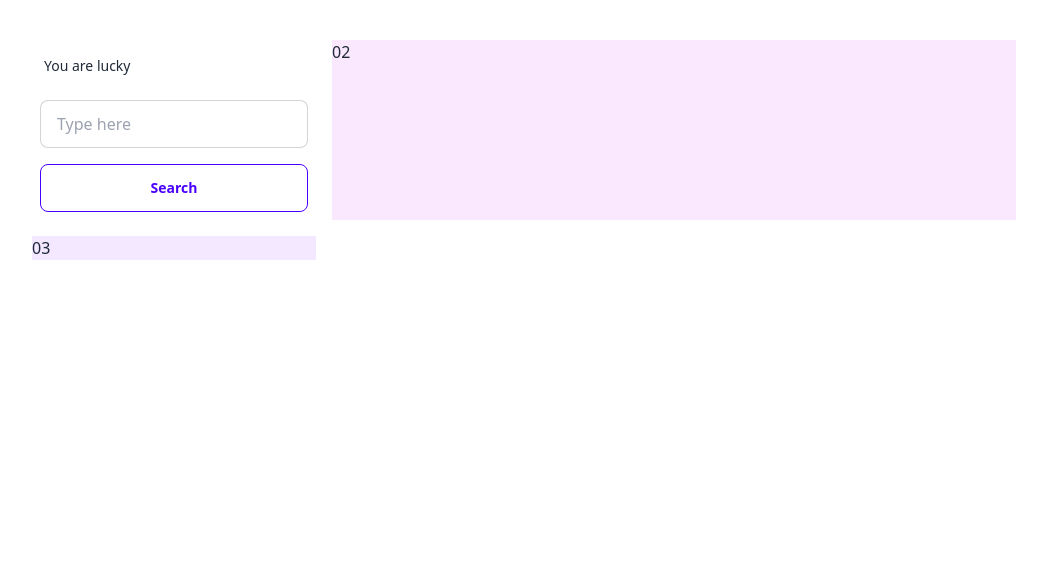
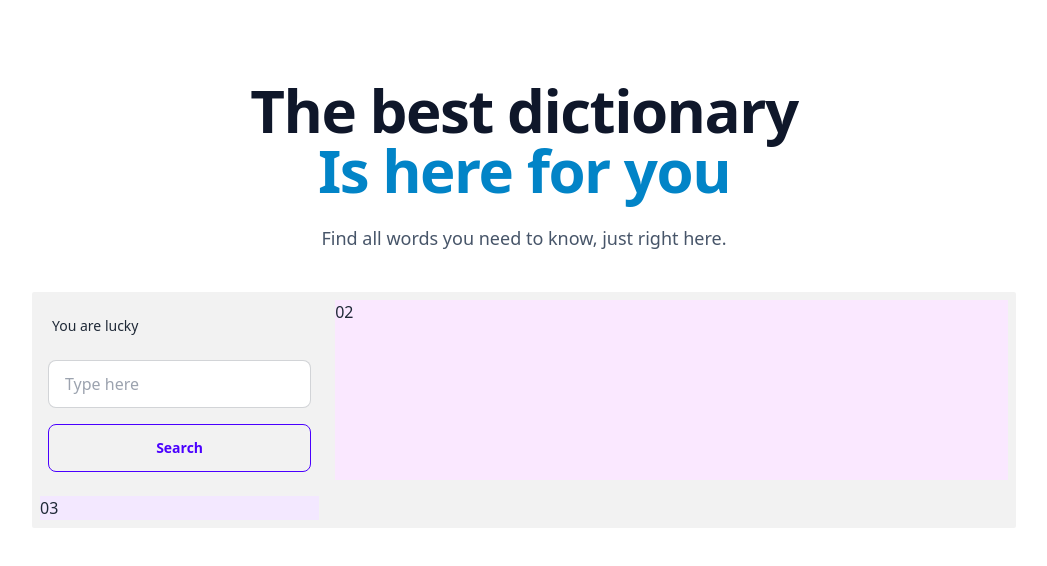
Before and after one commit to 0riion/dictionary-challenge, a React (Create React App) app: page / in a window 1280 px wide. Shown: the top 566 px of the page, without its empty margins (116-1163 px from the left). Built offline with nearby package versions, Linux system fonts and the light colour scheme.

Commit message:
feat: head title

```diff
--- a/src/App.js
+++ b/src/App.js
@@ -5,7 +5,21 @@ import Layout from './layout';
 function App() {
   return (
     <Layout>
-      <section className="grid grid-cols-10 gap-4">
+      <div className="max-w-5xl mx-auto py-10">
+        <div className="flex flex-col justify-center items-center">
+          <h1 className="text-slate-900 font-extrabold text-4xl sm:text-5xl lg:text-6xl tracking-tight text-center dark:text-white">
+            The best dictionary
+            <span className="block text-sky-600 dark:text-sky-400">
+              Is here for you
+            </span>
+          </h1>
+          <p className="mt-6 text-lg text-slate-600 text-center max-w-3xl mx-auto dark:text-slate-400">
+            Find all words you need to know, just right here.
+          </p>
+        </div>
+      </div>
+
+      <section className="bg-base-200 rounded-sm grid grid-cols-10 gap-4 p-2">
         <div className="col-span-10 md:col-span-3">
           <Search />
         </div>
```
